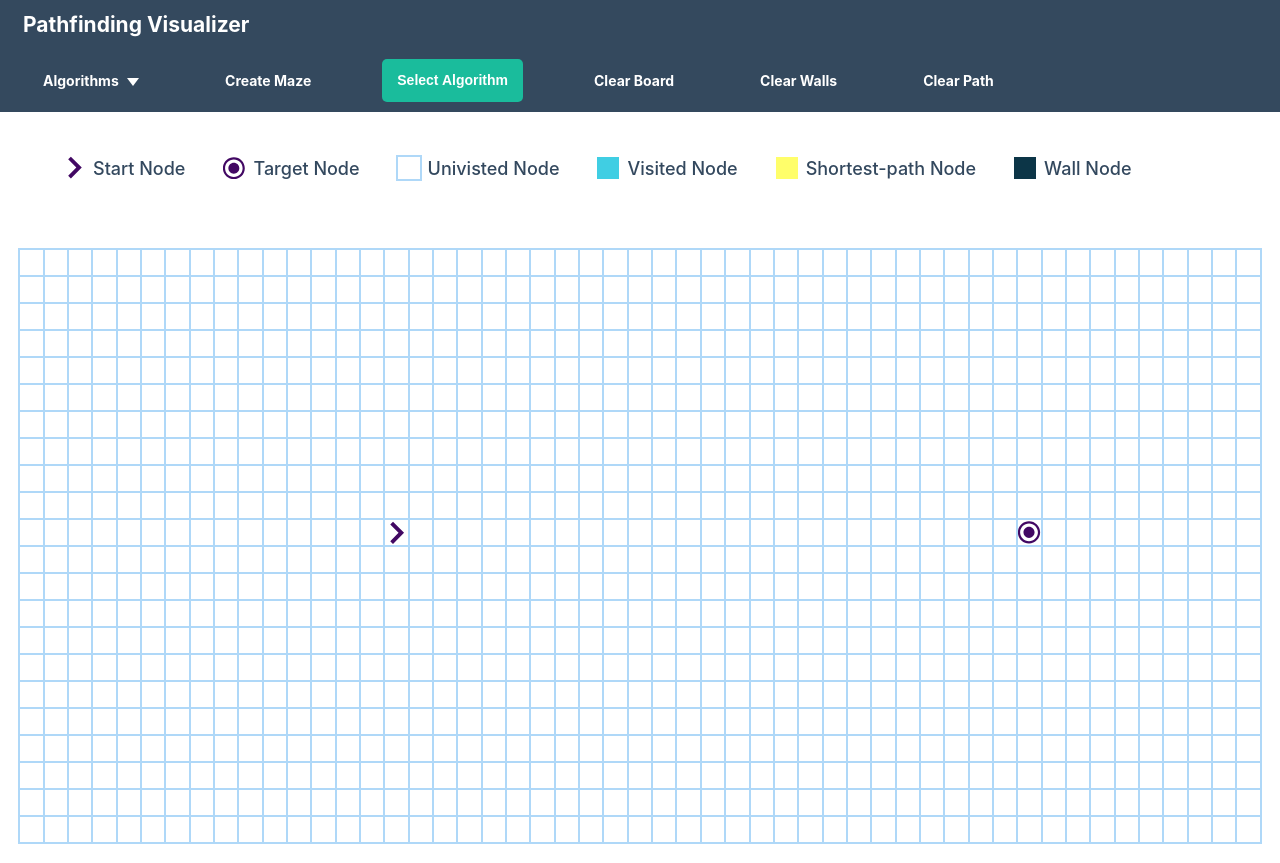
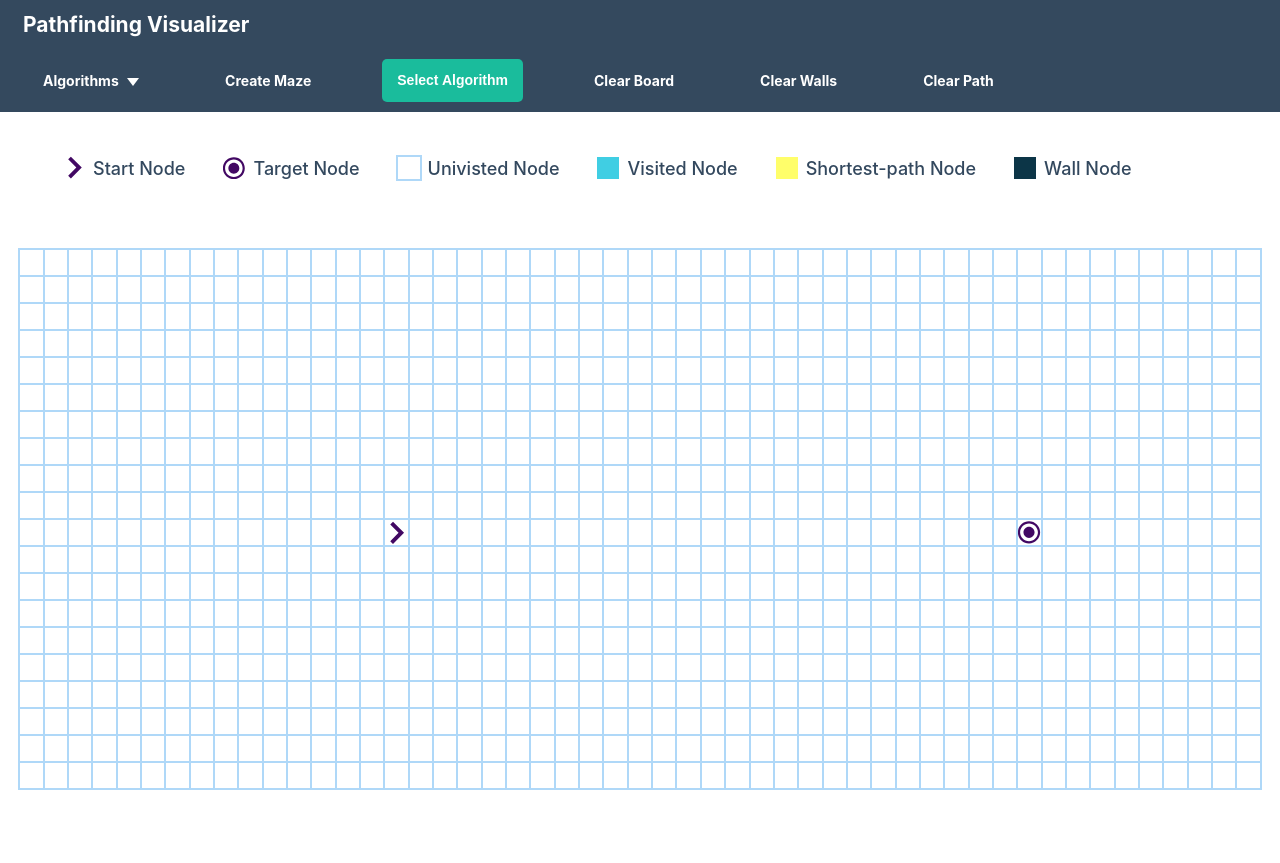
Before and after one commit to broliver18/algorithm-visualizer, a React (Create React App) app: page / in a window 1280 px wide. After the commit the page ends 809 px from the top, so only its background shows below. Built offline with nearby package versions, Linux system fonts and the light colour scheme.

Commit message:
Shorten grid

```diff
--- a/src/Components/PathFinder/PathFinder.js
+++ b/src/Components/PathFinder/PathFinder.js
@@ -17,7 +17,7 @@ function PathFinder() {
   const [finishNodeCol, setFinishNodeCol] = useState(41);
 
   const gridWidth = Math.floor(document.documentElement.clientWidth / 25);
-  const gridHeight = Math.floor(document.documentElement.clientHeight / 36);
+  const gridHeight = Math.floor(document.documentElement.clientHeight / 39);
 
   useEffect(() => {
     const newGrid = getInitialGrid();
```
